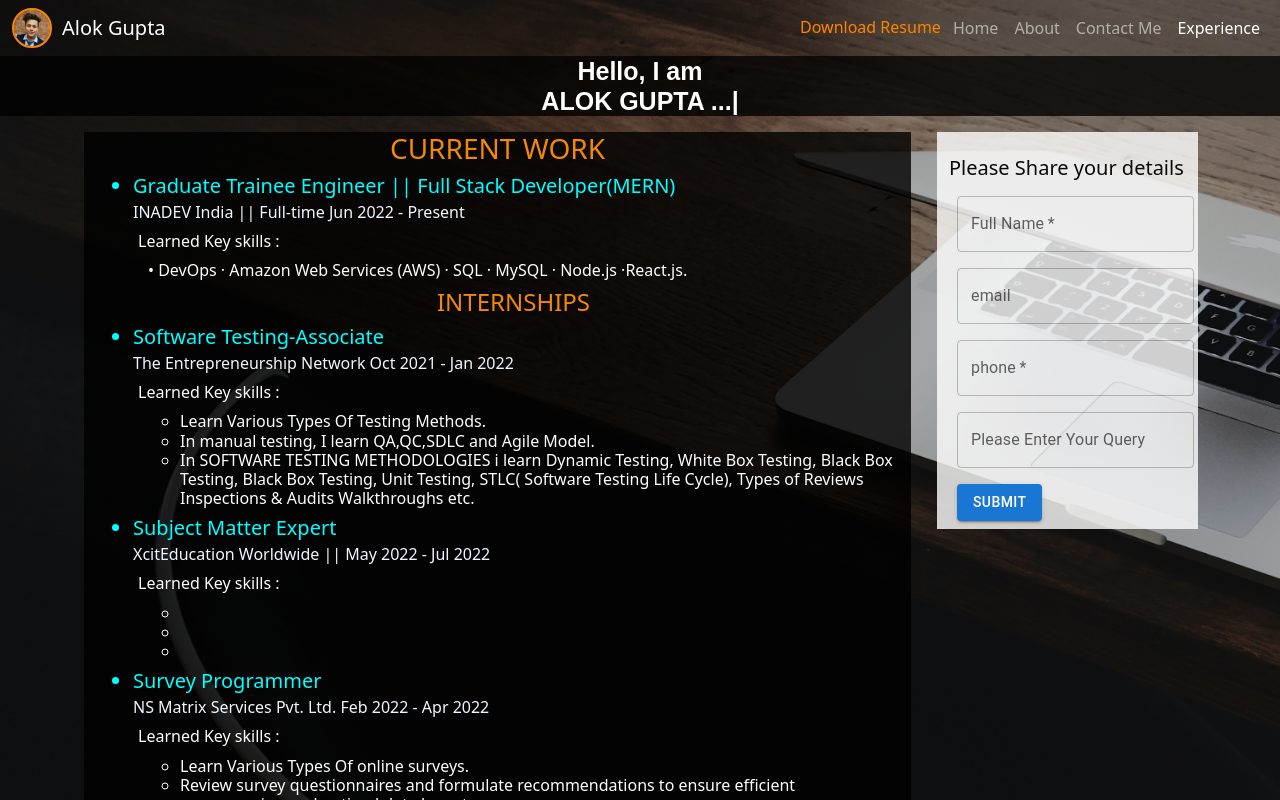
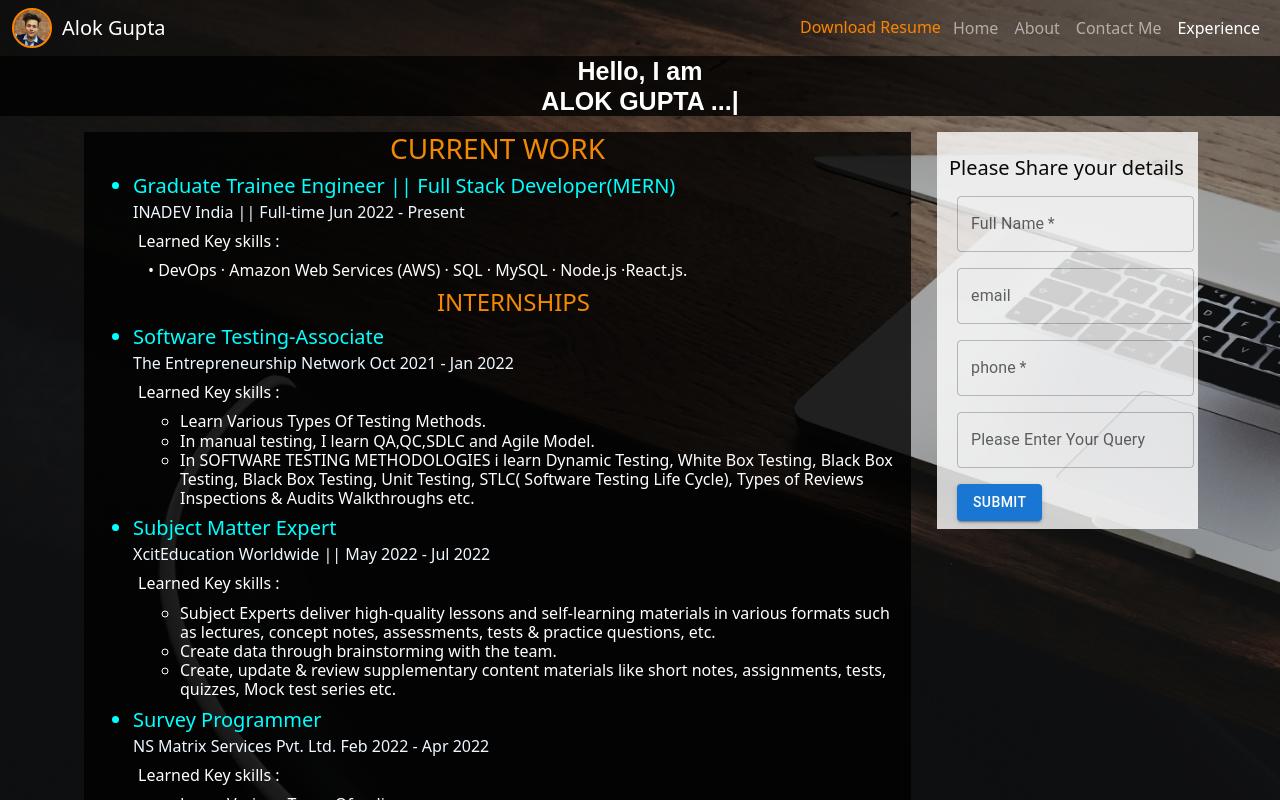
Before and after one commit to alokgupta194/portfolio-Website, a React (Create React App) app: page /details in a window 1280 px wide. Shown: the top 800 px of the page. Built offline with nearby package versions, Linux system fonts and the light colour scheme.

Commit message:
final for deployment

```diff
--- a/src/component/details/index.js
+++ b/src/component/details/index.js
@@ -48,9 +48,9 @@ export default function Home() {
               <h6 className="innerHeading">Learned Key skills :</h6>
               <h6 id="text">
                 <ul>
-                  <li></li>
-                  <li></li>
-                  <li></li>
+                  <li>Subject Experts deliver high-quality lessons and self-learning materials in various formats such as lectures, concept notes, assessments, tests & practice questions, etc.</li>
+                  <li>Create data through brainstorming with the team.</li>
+                  <li>Create, update & review supplementary content materials like short notes, assignments, tests, quizzes, Mock test series etc.</li>
                 </ul>
               </h6>
               {/* 3 */}
```
